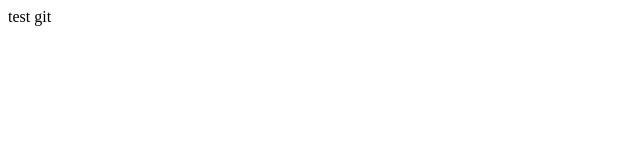
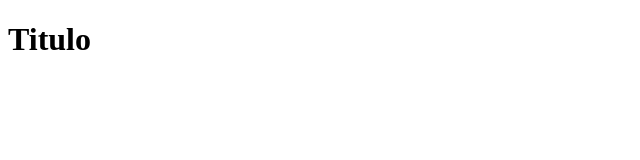
Before and after one commit to htmlelos/mdl-login, a plain HTML site: page index.html in a window 1280 px wide. Shown: the whole page, without its empty margins (0-640 px from the left). Drawn offline with Linux system fonts and the light colour scheme.

Commit message:
Nuevos cambios

```diff
--- a/index.html
+++ b/index.html
@@ -7,6 +7,6 @@
   <title>Document</title>
 </head>
 <body>
-  test git
+  <h1>Titulo<h1>
 </body>
 </html>
```
